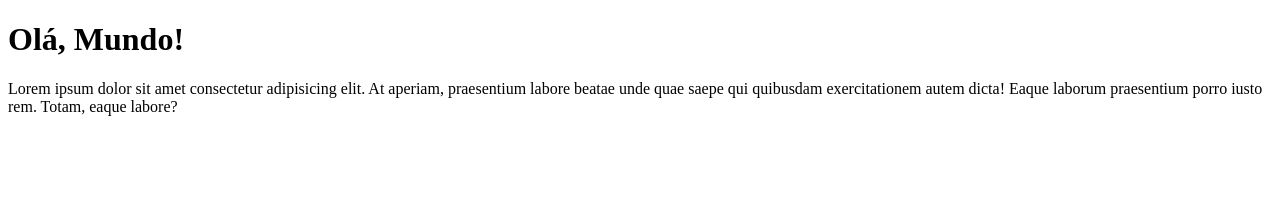
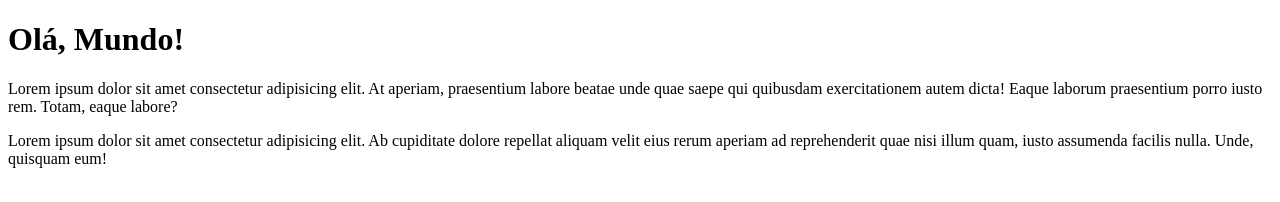
Before and after one commit to victorhbbs/Ola-Mundo, a plain HTML site: page site-exemplo/index.html in a window 1280 px wide. Drawn offline with Linux system fonts and the light colour scheme.

Commit message:
adicionei um parágrafo

```diff
--- a/site-exemplo/index.html
+++ b/site-exemplo/index.html
@@ -11,5 +11,9 @@
     At aperiam, praesentium labore beatae unde quae saepe qui
     quibusdam exercitationem autem dicta! Eaque laborum praesentium
     porro iusto rem. Totam, eaque labore?</p>
+    <p>Lorem ipsum dolor sit amet consectetur adipisicing elit.
+    Ab cupiditate dolore repellat aliquam velit eius rerum aperiam
+    ad reprehenderit quae nisi illum quam, iusto assumenda facilis
+    nulla. Unde, quisquam eum!</p>
 </body>
 </html>
```
